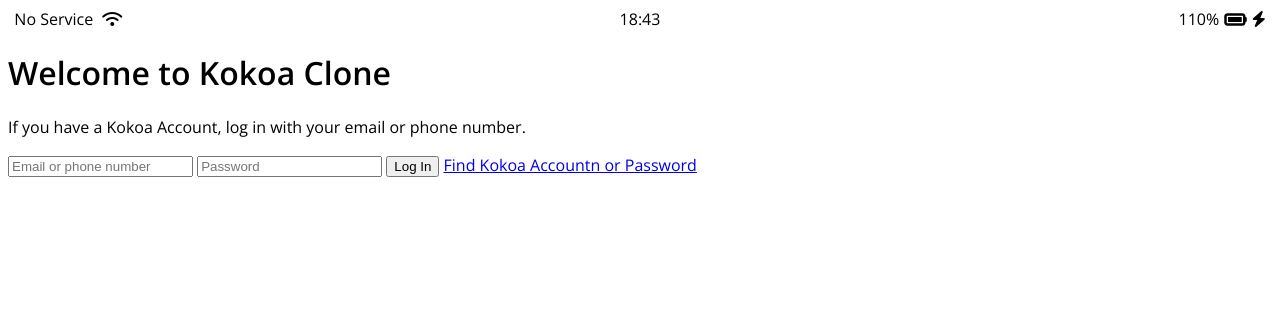
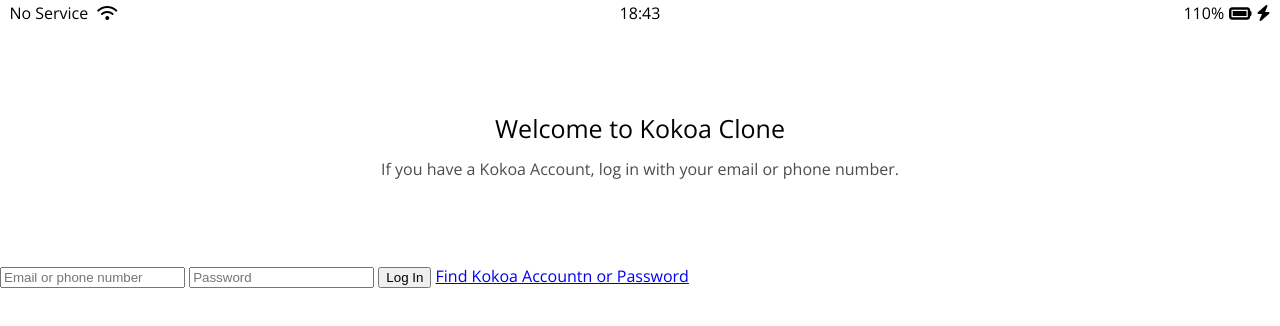
Before and after one commit to MozzAic97/kokoa-clone-2020, a plain HTML site: page index.html in a window 1280 px wide. Drawn offline with nearby package versions, Linux system fonts and the light colour scheme.

```diff
--- /dev/null
+++ b/css/reset.css
@@ -0,0 +1,43 @@
+html, body, div, span, applet, object, iframe,
+h1, h2, h3, h4, h5, h6, p, blockquote, pre,
+a, abbr, acronym, address, big, cite, code,
+del, dfn, em, img, ins, kbd, q, s, samp,
+small, strike, strong, sub, sup, tt, var,
+b, u, i, center,
+dl, dt, dd, ol, ul, li,
+fieldset, form, label, legend,
+table, caption, tbody, tfoot, thead, tr, th, td,
+article, aside, canvas, details, embed,
+figure, figcaption, footer, header, hgroup,
+menu, nav, output, ruby, section, summary,
+time, mark, audio, video {
+	margin: 0;
+	padding: 0;
+	border: 0;
+	font-size: 100%;
+	font: inherit;
+	vertical-align: baseline;
+}
+/* HTML5 display-role reset for older browsers */
+article, aside, details, figcaption, figure,
+footer, header, hgroup, menu, nav, section {
+	display: block;
+}
+body {
+	line-height: 1;
+}
+ol, ul {
+	list-style: none;
+}
+blockquote, q {
+	quotes: none;
+}
+blockquote:before, blockquote:after,
+q:before, q:after {
+	content: '';
+	content: none;
+}
+table {
+	border-collapse: collapse;
+	border-spacing: 0;
+}
--- /dev/null
+++ b/css/status-bar.css
@@ -0,0 +1,23 @@
+.status-bar {
+  display: flex;
+  justify-content: center;
+  padding: 5px 3px;
+}
+.status-bar__column {
+  width: 33%;
+}
+.status-bar__column:first-child span{
+  margin-right: 5px;
+}
+.status-bar__column:nth-child(2){
+  display: flex;
+  justify-content: center;
+}
+.status-bar__column:last-child{
+  display: flex;
+  justify-content: flex-end;
+  align-items: center;
+}
+.status-bar__column .fa-battery-full {
+  margin: 0px 5px;
+}
--- a/css/styles.css
+++ b/css/styles.css
@@ -1,28 +1,23 @@
 @import url('https://fonts.googleapis.com/css2?family=Open+Sans:wght@400;600&display=swap');
+@import "reset.css";
+@import "status-bar.css";
+
 body {
   font-family: 'Open Sans', sans-serif;
 }
 
-
-.status-bar {
+.welcome-header {
+  margin: 90px 0px;
+  text-align: center;
   display: flex;
-  justify-content: center;
-}
-.status-bar__column {
-  width: 33%;
-}
-.status-bar__column:first-child span{
-  margin-right: 5px;
-}
-.status-bar__column:nth-child(2){
-  display: flex;
-  justify-content: center;
-}
-.status-bar__column:last-child{
-  display: flex;
-  justify-content: flex-end;
+  flex-direction: column;
   align-items: center;
 }
-.status-bar__column .fa-battery-full {
-  margin: 0px 5px;
+.welcome-header__title {
+  margin-bottom: 20px;
+  font-size: 25px;
 }
+.welcome-header__text {
+  width: 60%;
+  opacity: 0.7;
+}
```
